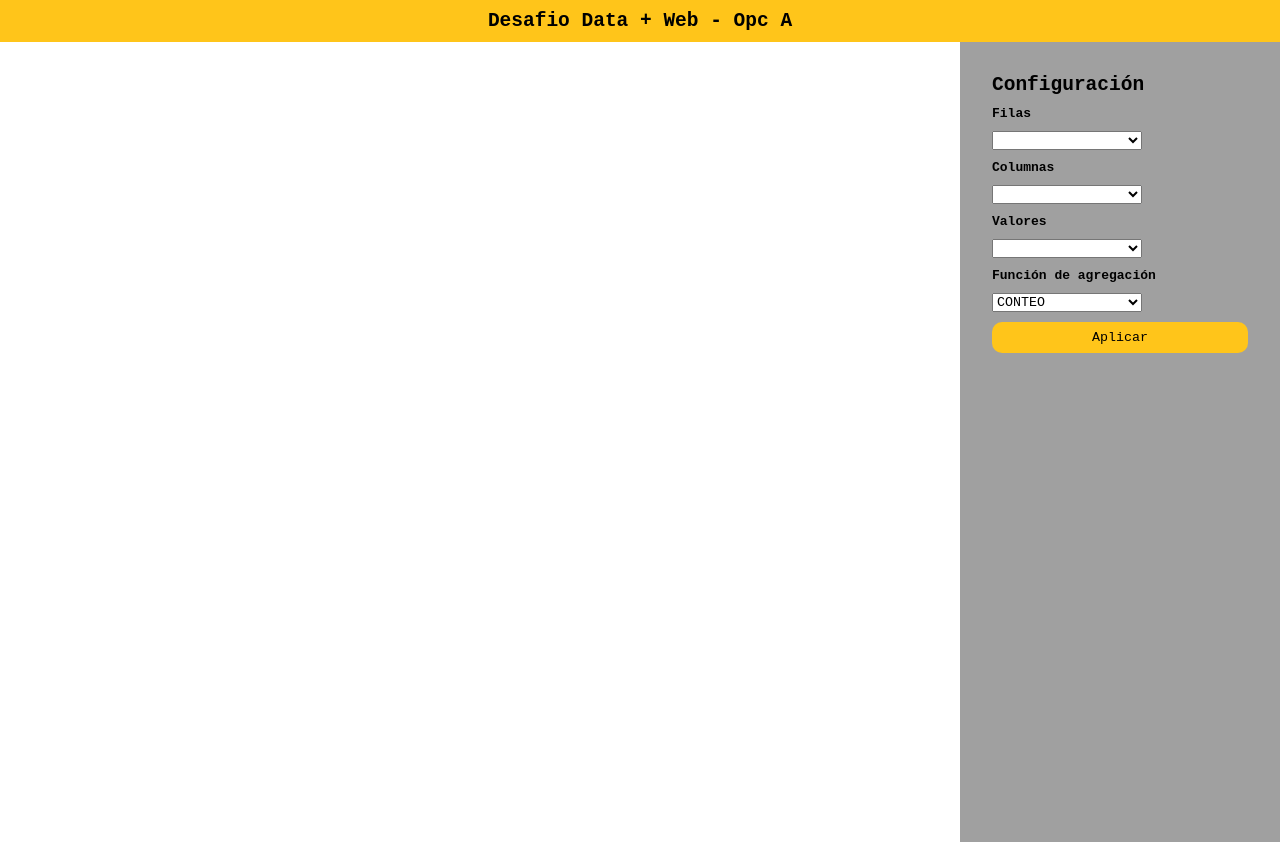
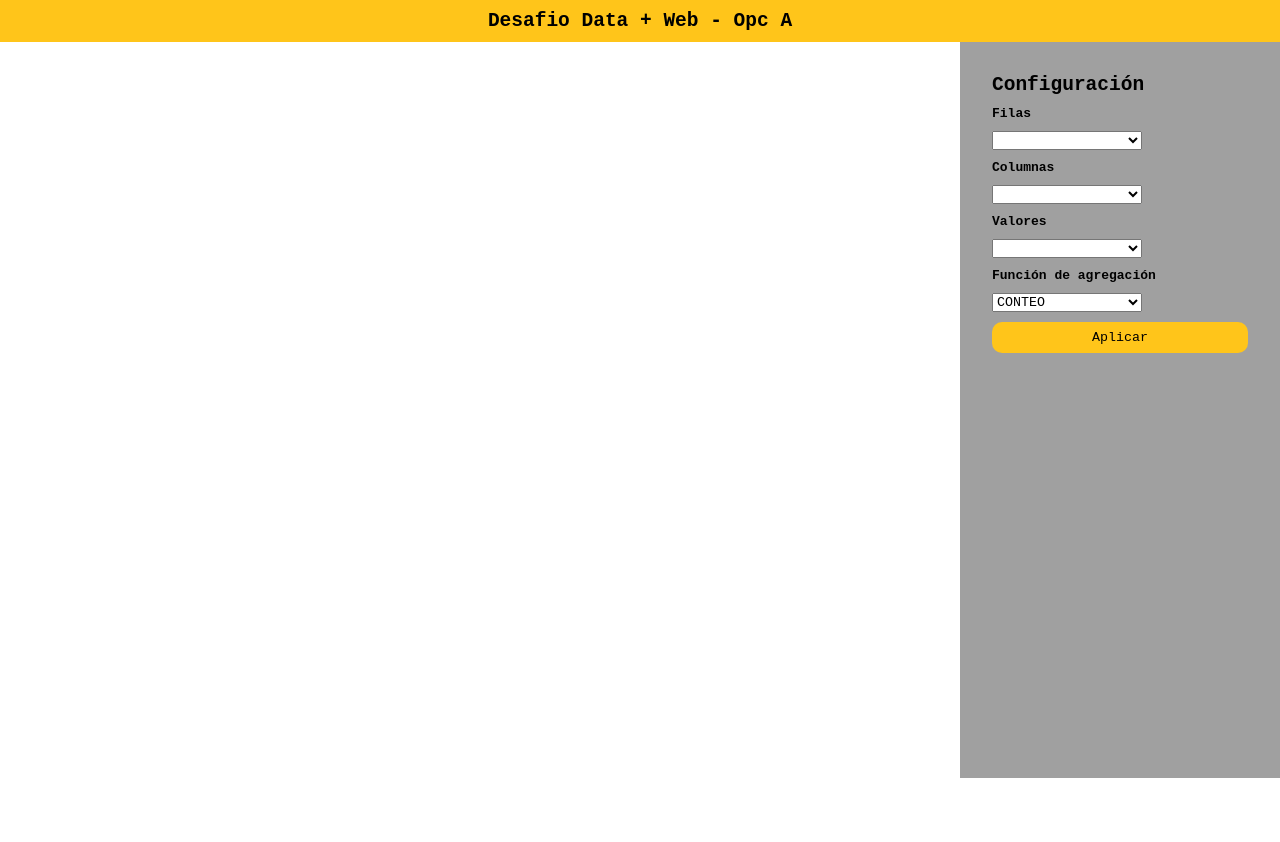
Before and after one commit to gonzaliski/dh-data-web, a website built with Parcel: page index.html in a window 1280 px wide. After the commit the page ends 800 px from the top, so only its background shows below. Built offline with nearby package versions, Linux system fonts and the light colour scheme; no server answers.

Commit message:
cambio en estilo de section

```diff
--- a/index.css
+++ b/index.css
@@ -3,12 +3,10 @@
   margin: 0;
   box-sizing: border-box;
 }
-body {
-  height: 100vh;
-}
+
 section {
   width: 100%;
-  height: 100%;
+  height: 92vh;
 }
 
 .table-head {
```
Also changed, not shown: index.html (+0 -1 lines).
